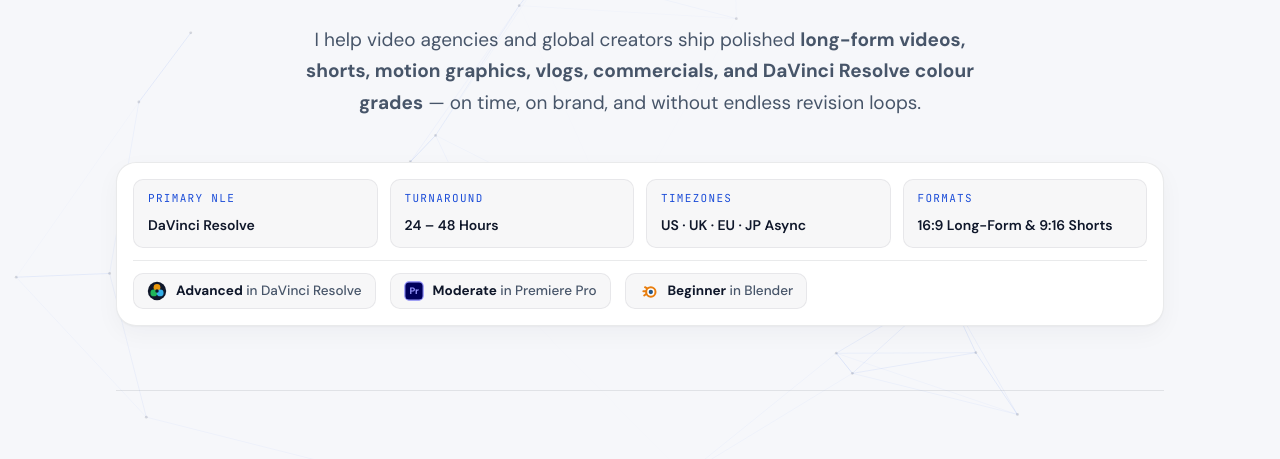
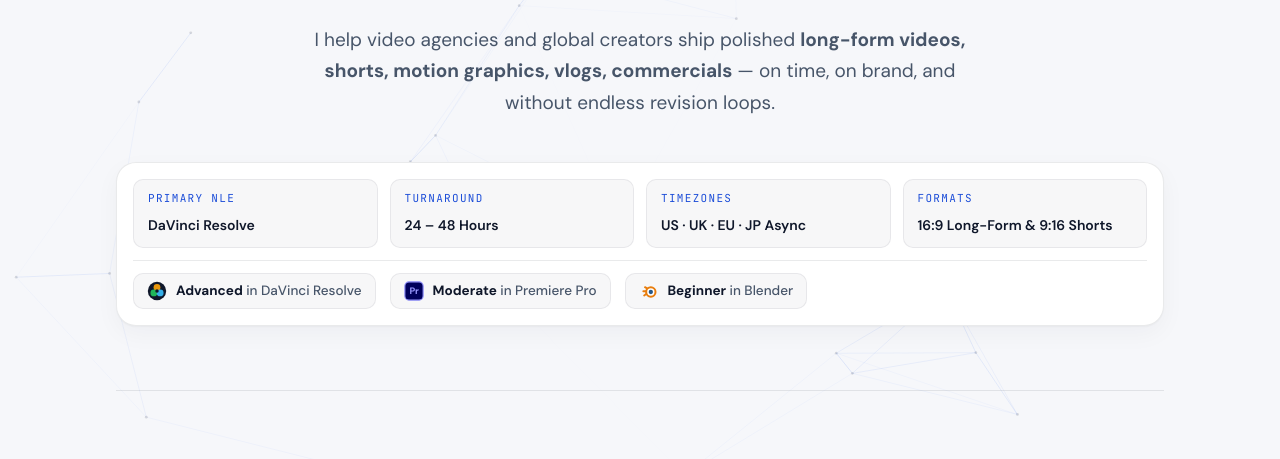
Before and after one commit to virajpawar0887-lgtm/Portfolio_of_Viraj, a plain HTML site: page index.html in a window 1280 px wide. Shown: the part 341-800 px from the top of the page. Drawn offline with nearby package versions, Linux system fonts and the light colour scheme.

Commit message:
Update hero-sub paragraph to remove specific service
Removed 'DaVinci Resolve colour grades' from the description.

```diff
--- a/index.html
+++ b/index.html
@@ -1017,7 +1017,7 @@
       </h1>
 
       <p class="hero-sub">
-        I help video agencies and global creators ship polished <strong>long-form videos, shorts, motion graphics, vlogs, commercials, and DaVinci Resolve colour grades</strong> — on time, on brand, and without endless revision loops.
+        I help video agencies and global creators ship polished <strong>long-form videos, shorts, motion graphics, vlogs, commercials</strong> — on time, on brand, and without endless revision loops.
       </p>
 
       <div class="trust-strip rv">
```
